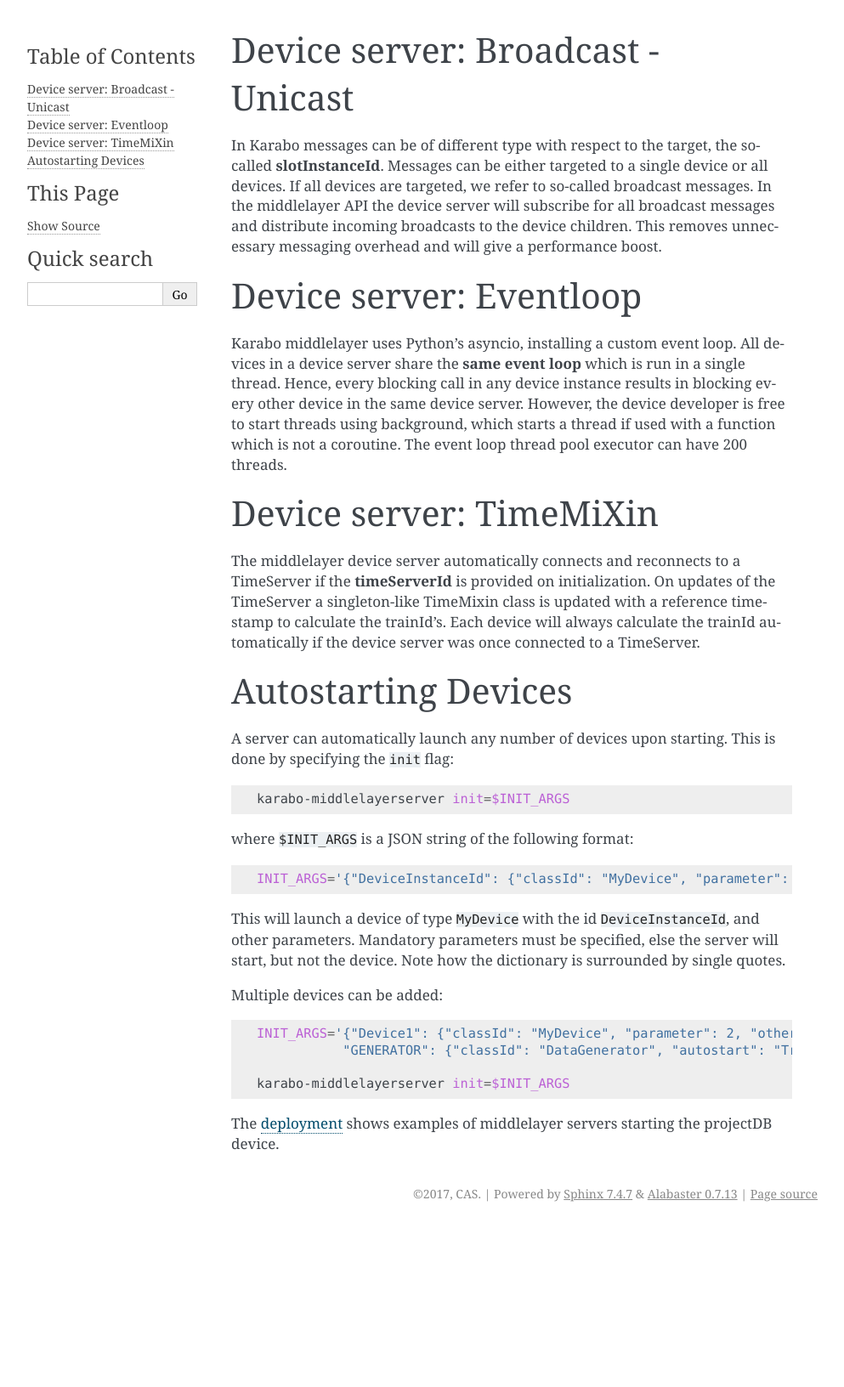
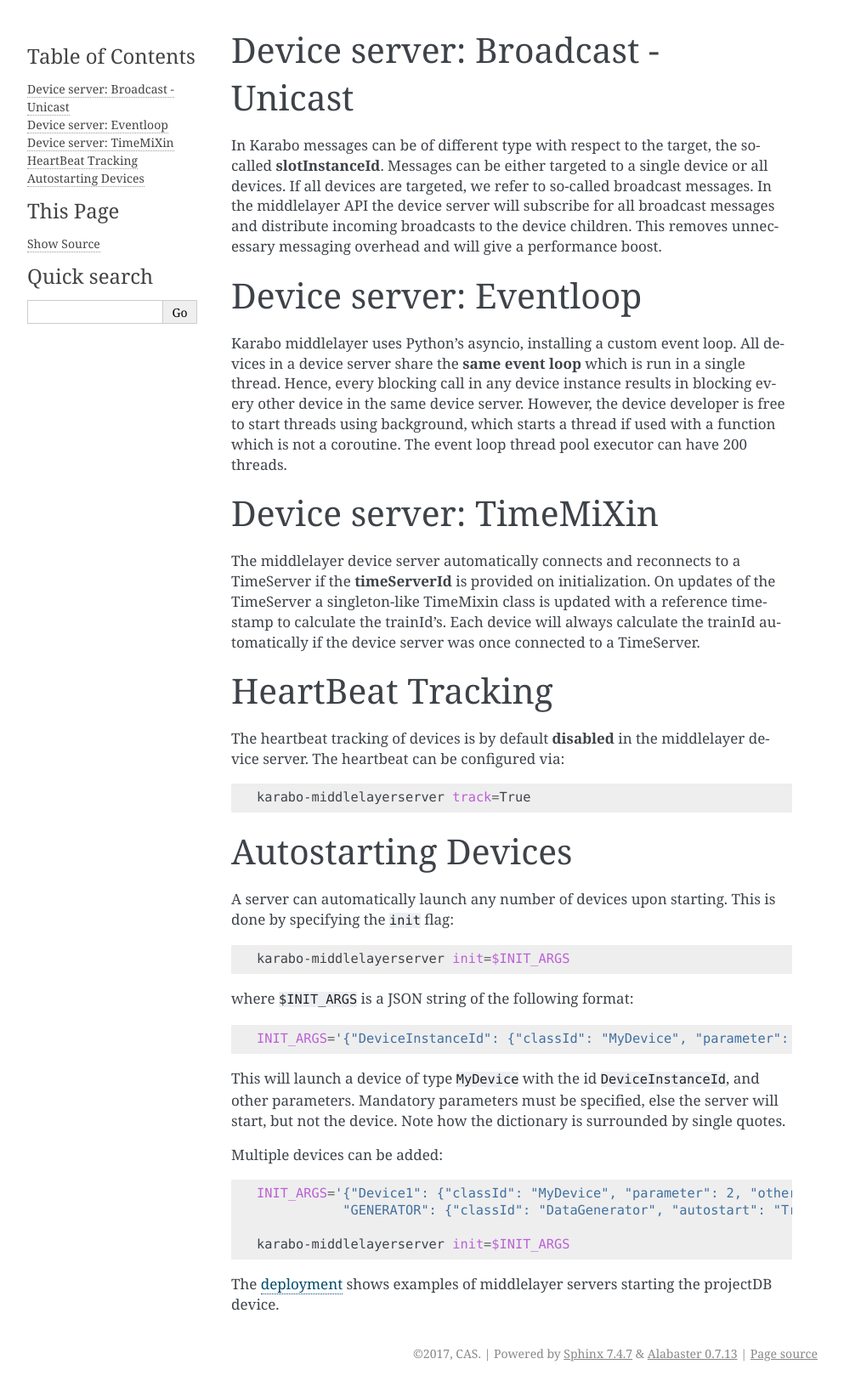
Before and after one commit to European-XFEL/howToMiddlelayer, a Sphinx documentation site: the page built from source/chap5/basics_server.rst, in a window 1280 px wide. Shown: the whole page at 85% size, without its empty margins (148-1141 px from the left). Built offline with Sphinx 7.4.7, drawn with Linux system fonts in a browser that asks for light colours; before the commit the page ends 1444 px from its top, so only the background shows below that.

```diff
--- a/source/chap5/basics_server.rst
+++ b/source/chap5/basics_server.rst
@@ -28,6 +28,17 @@
 a reference timestamp to calculate the trainId's.
 Each device will always calculate the trainId automatically if the device
 server was once connected to a TimeServer.
+
+HeartBeat Tracking
+==================
+
+The heartbeat tracking of devices is by default **disabled** in the middlelayer
+device server. The heartbeat can be configured via:
+
+.. code-block:: bash
+
+    karabo-middlelayerserver track=True
+
 
 Autostarting Devices
 ====================
```
